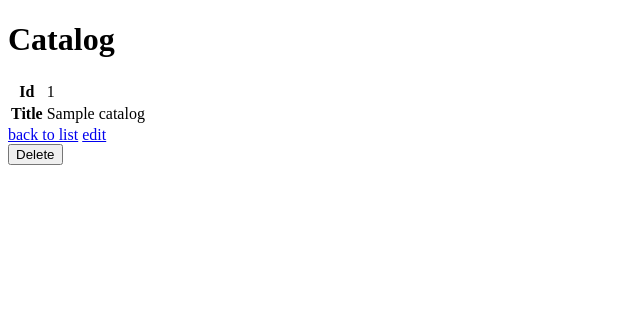
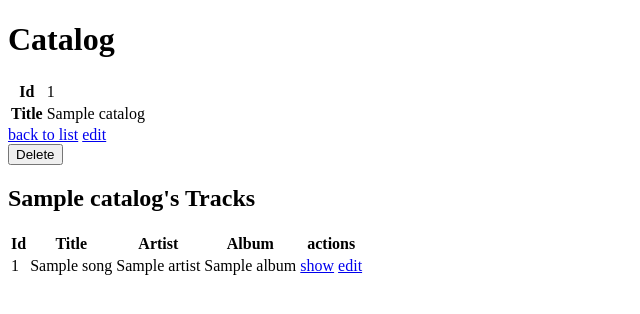
Before and after one commit to melugi/songspace_interview, a Symfony app: template templates/catalog/show.html.twig in a window 1280 px wide. Shown: the top 314 px of the page, without its empty margins (0-640 px from the left). Run offline with Twig, Linux system fonts and the light colour scheme; the template is opened without the code that fills it: most values are stand-ins (such as "Sample title", 1, 10 or a date in 2020); some libraries are stand-ins or nearby versions.

Commit message:
Catalogs now list their songs.

```diff
--- a/src/Controller/CatalogController.php
+++ b/src/Controller/CatalogController.php
@@ -48,8 +48,10 @@ class CatalogController extends AbstractController
     public function show(string $id): Response
     {
         $catalog = $this->catalogRepository->find($id);
+        $songs = $catalog->getSongs();
         return $this->render('catalog/show.html.twig', [
             'catalog' => $catalog,
+            'songs' => $songs
         ]);
     }
 
--- a/templates/catalog/show.html.twig
+++ b/templates/catalog/show.html.twig
@@ -23,4 +23,36 @@
     <a href="{{ path('edit_catalog', {'id': catalog.id}) }}">edit</a>
 
     {{ include('catalog/_delete_form.html.twig') }}
+
+    <h2> {{ catalog.title }}'s Tracks </h2>
+
+    <table class="table">
+        <thead>
+            <tr>
+                <th>Id</th>
+                <th>Title</th>
+                <th>Artist</th>
+                <th>Album</th>
+                <th>actions</th>
+            </tr>
+        </thead>
+        <tbody>
+        {% for song in songs %}
+            <tr>
+                <td>{{ song.id }}</td>
+                <td>{{ song.title }}</td>
+                <td>{{ song.artist }}</td>
+                <td>{{ song.album }}</td>
+                <td>
+                    <a href="{{ path('show_song', {'id': song.id}) }}">show</a>
+                    <a href="{{ path('edit_song', {'id': song.id}) }}">edit</a>
+                </td>
+            </tr>
+        {% else %}
+            <tr>
+                <td colspan="5">no records found</td>
+            </tr>
+        {% endfor %}
+        </tbody>
+    </table>
 {% endblock %}
```
